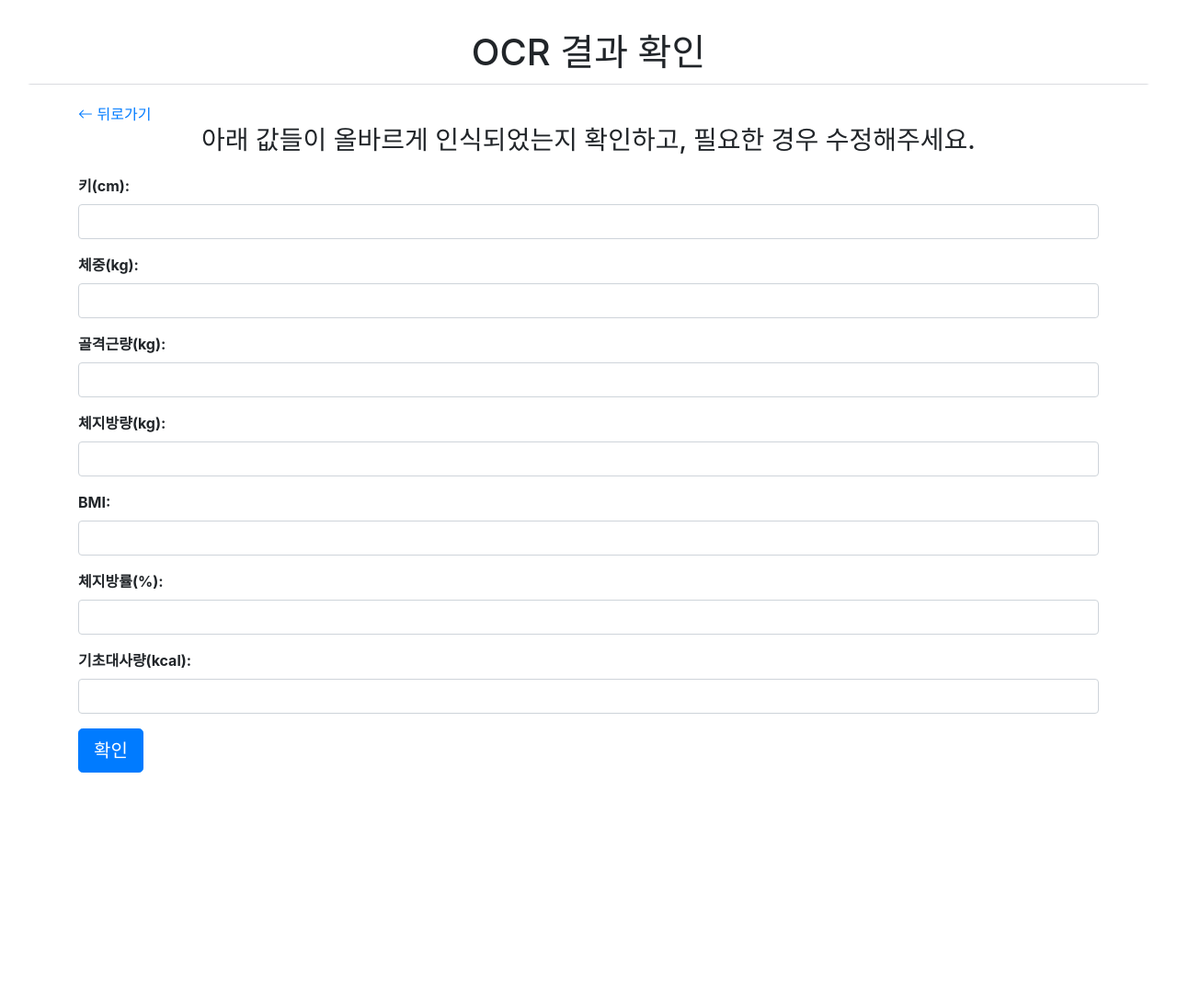
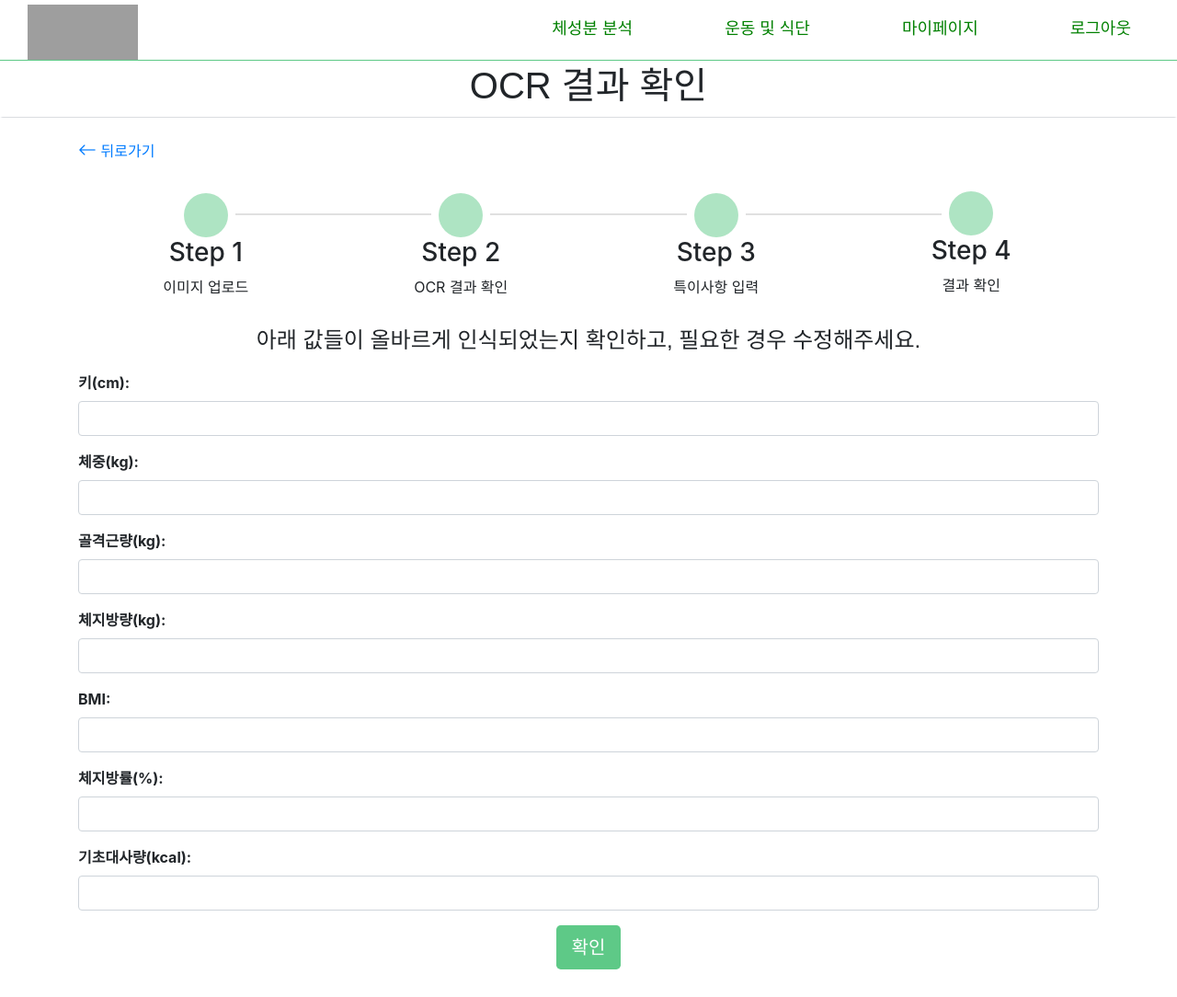
Before and after one commit to hxsxx11x/Capstone_NaB, a Django app: template imageinput/templates/confirm_values.html in a window 1280 px wide. Shown: the whole page at 92% size. Before the commit the page ends 840 px from the top, so only its background shows below. Run offline with Django 5.2, Linux system fonts and the light colour scheme; the template is opened without the code that fills it, so the values that code supplies are empty; some web fonts are replaced; grey boxes are pictures that could not be loaded.

Commit message:
front 수정

```diff
--- a/biaengine/views.py
+++ b/biaengine/views.py
@@ -139,7 +139,7 @@ def status_predict(request):
         #번호는 의미없는 값이기에 제거
 
         current_dir = os.path.dirname(__file__)
-        model_path = os.path.join(current_dir, 'bia_model.keras')
+        model_path = os.path.join(current_dir, 'model_best.h5')
 
         new_data = new_data.astype(np.float32)
         scaler = StandardScaler()
--- a/imageinput/templates/confirm_values.html
+++ b/imageinput/templates/confirm_values.html
@@ -1,3 +1,4 @@
+{% load static %}
 <!DOCTYPE html>
 <html lang="en">
 <head>
@@ -6,7 +7,12 @@
     <title>입력값 확인</title>
     <link rel="stylesheet" href="https://cdn.jsdelivr.net/npm/bootstrap@4.6.2/dist/css/bootstrap.min.css" integrity="sha384-xOolHFLEh07PJGoPkLv1IbcEPTNtaed2xpHsD9ESMhqIYd0nLMwNLD69Npy4HI+N" crossorigin="anonymous">
     <link rel="stylesheet" href="https://cdn.jsdelivr.net/npm/bootstrap-icons@1.11.3/font/bootstrap-icons.min.css">
+    <link rel="stylesheet" href="{% static 'css/basic.css'%}" />
     <link href="https://i.postimg.cc/xdmYFx3Q/1.png" rel="shortcut icon" type="image/x-icon" />
+    <link
+      href="https://cdn.rawgit.com/moonspam/NanumSquare/master/nanumsquare.css"
+      rel="stylesheet"
+    />
     <style>
         .bottom-border {
             border-style: solid;
@@ -30,14 +36,43 @@
         }
     </style>
 </head>
-<body style="padding:30px;">
-    <h1 class="text-center bottom-border">OCR 결과 확인</h1>
+<body>
+    <nav class="navigator" style="min-width:400px">
+        <a class="logo" href="http://127.0.0.1:8000/account/">
+          <img src="https://i.postimg.cc/kG1hkr9z/image.png" alt="Logo">
+        </a>
+      <ul style="float:right;">
+        <li class="list_left"><a class="nav_a font" href="http://127.0.0.1:8000/image/upload/">체성분 분석</a></li>
+        <li class="list_left"><a class="nav_a font">운동 및 식단</a></li>
+        <li class="list_left"><a class="nav_a font" href="http://127.0.0.1:8000/account/userInformation">마이페이지</a></li>
+        <li class="list_left"><a class="nav_a font" href="http://127.0.0.1:8000/account/logout">로그아웃</a></li>
+      </ul>
+    </nav>
+    <h1 class="font text-center bottom-border">OCR 결과 확인</h1>
     <div class="container" style="margin-top:20px;">
         <div>
             <i class="bi bi-arrow-left back-btn" onclick="history.back()"></i>
             <span class="back-btn" onclick="history.back()">뒤로가기</span>
         </div>
-        <h3 class="text-center">아래 값들이 올바르게 인식되었는지 확인하고, 필요한 경우 수정해주세요.</h3>
+        <ol class="c-stepper" style="margin-top:30px;">
+            <li class="c-stepper__item">
+              <h3 class="c-stepper__title">Step 1</h3>
+              <p class="c-stepper__desc">이미지 업로드</p>
+            </li>
+            <li class="c-stepper__item">
+                <h3 class="c-stepper__title">Step 2</h3>
+                <p class="c-stepper__desc">OCR 결과 확인</p>
+              </li>
+            <li class="c-stepper__item">
+              <h3 class="c-stepper__title">Step 3</h3>
+              <p class="c-stepper__desc">특이사항 입력</p>
+            </li>
+            <li class="c-stepper__item">
+              <h3 class="c-stepper__title">Step 4</h3>
+              <p class="c-stepper__desc">결과 확인</p>
+            </li>
+          </ol>
+        <h4 class="font text-center">아래 값들이 올바르게 인식되었는지 확인하고, 필요한 경우 수정해주세요.</h4>
         <form method="post" action="{% url 'image:confirm' %}" style="margin-top:20px;">
             {% csrf_token %}
             <div class="form-group">
@@ -68,7 +103,10 @@
                 <label for="bmr" class="form-label">기초대사량(kcal):</label>
                 <input type="number" id="bmr" name="bmr" value="{{ bmr }}" class="form-control" required>
             </div>
-            <button type="submit" class="btn btn-primary btn-lg" name="confirm">확인</button>
+            <div class ="row justify-content-center" style="margin-bottom:30px;">
+                <button type="submit" class="btn btn-lg" name="confirm">확인</button>
+            </div>
+
         </form>
     </div>
 </body>
```
Also changed, not shown: account/templates/result.html (+20 -5 lines), imageinput/templates/image_upload.html (+6 -3 lines), significants/templates/significants/check_significants.html (+6 -2 lines).
